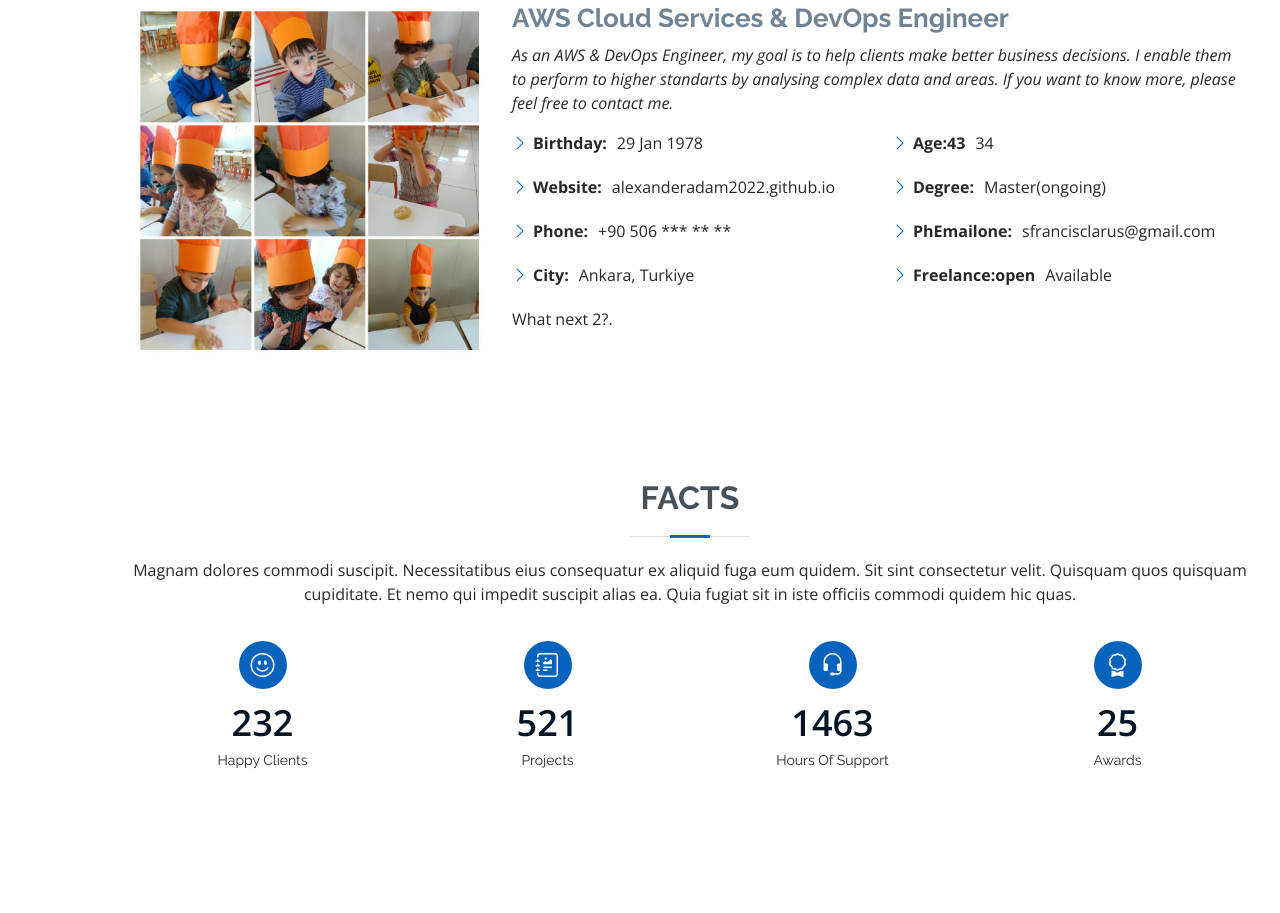
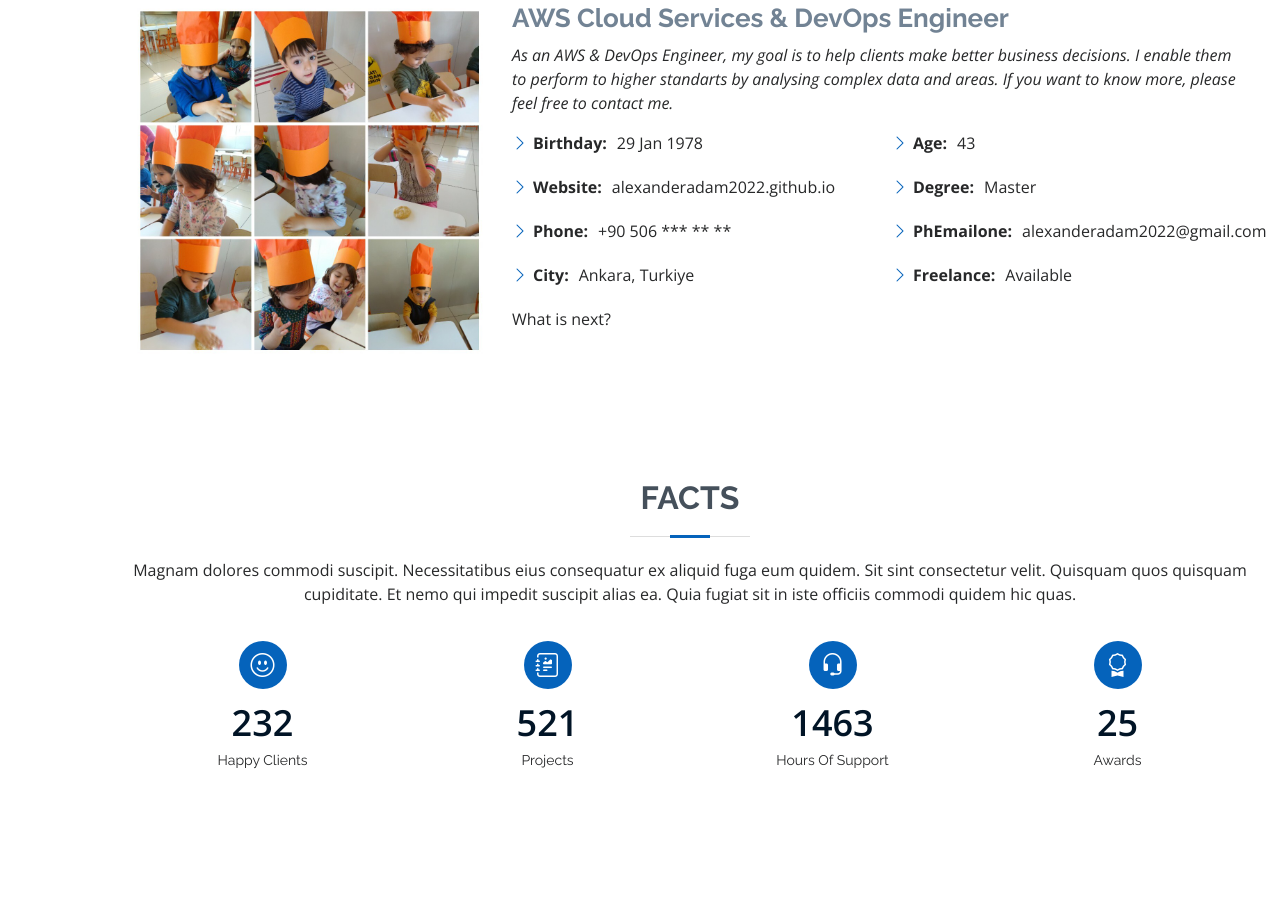
Before and after one commit to alexanderadam2022/alexanderadam2022.github.io, a plain HTML site: page index.html in a window 1280 px wide. Shown: the part 989-1902 px from the top of the page. Drawn offline with nearby package versions, Linux system fonts and the light colour scheme.

Commit message:
Update index.html

```diff
--- a/index.html
+++ b/index.html
@@ -5,7 +5,7 @@
   <meta charset="utf-8">
   <meta content="width=device-width, initial-scale=1.0" name="viewport">
 
-  <title>Alexander Adam</title>
+  <title>My Web Page</title>
   <meta content="" name="description">
   <meta content="" name="keywords">
 
@@ -102,15 +102,15 @@
               </div>
               <div class="col-lg-6">
                 <ul>
-                  <li><i class="bi bi-chevron-right"></i> <strong>Age:43</strong> <span>34</span></li>
-                  <li><i class="bi bi-chevron-right"></i> <strong>Degree:</strong> <span>Master(ongoing) </span></li>
-                  <li><i class="bi bi-chevron-right"></i> <strong>PhEmailone:</strong> <span>sfrancisclarus@gmail.com</span></li>
-                  <li><i class="bi bi-chevron-right"></i> <strong>Freelance:open</strong> <span>Available</span></li>
+                  <li><i class="bi bi-chevron-right"></i> <strong>Age:</strong> <span>43</span></li>
+                  <li><i class="bi bi-chevron-right"></i> <strong>Degree:</strong> <span>Master </span></li>
+                  <li><i class="bi bi-chevron-right"></i> <strong>PhEmailone:</strong> <span>alexanderadam2022@gmail.com</span></li>
+                  <li><i class="bi bi-chevron-right"></i> <strong>Freelance:</strong> <span>Available</span></li>
                 </ul>
               </div>
             </div>
             <p>
-             What next 2?.
+             What is next?
             </p>
           </div>
         </div>
```
